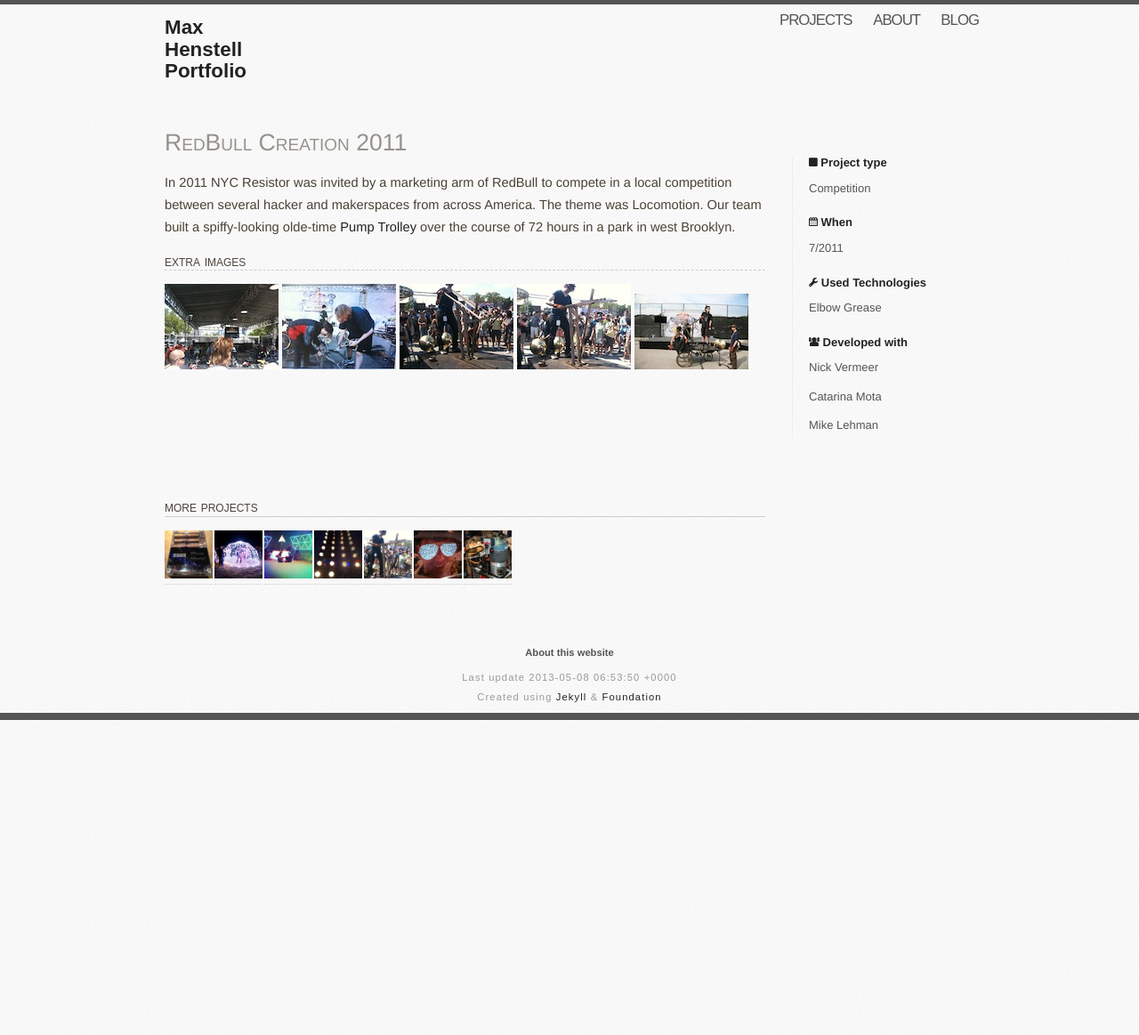
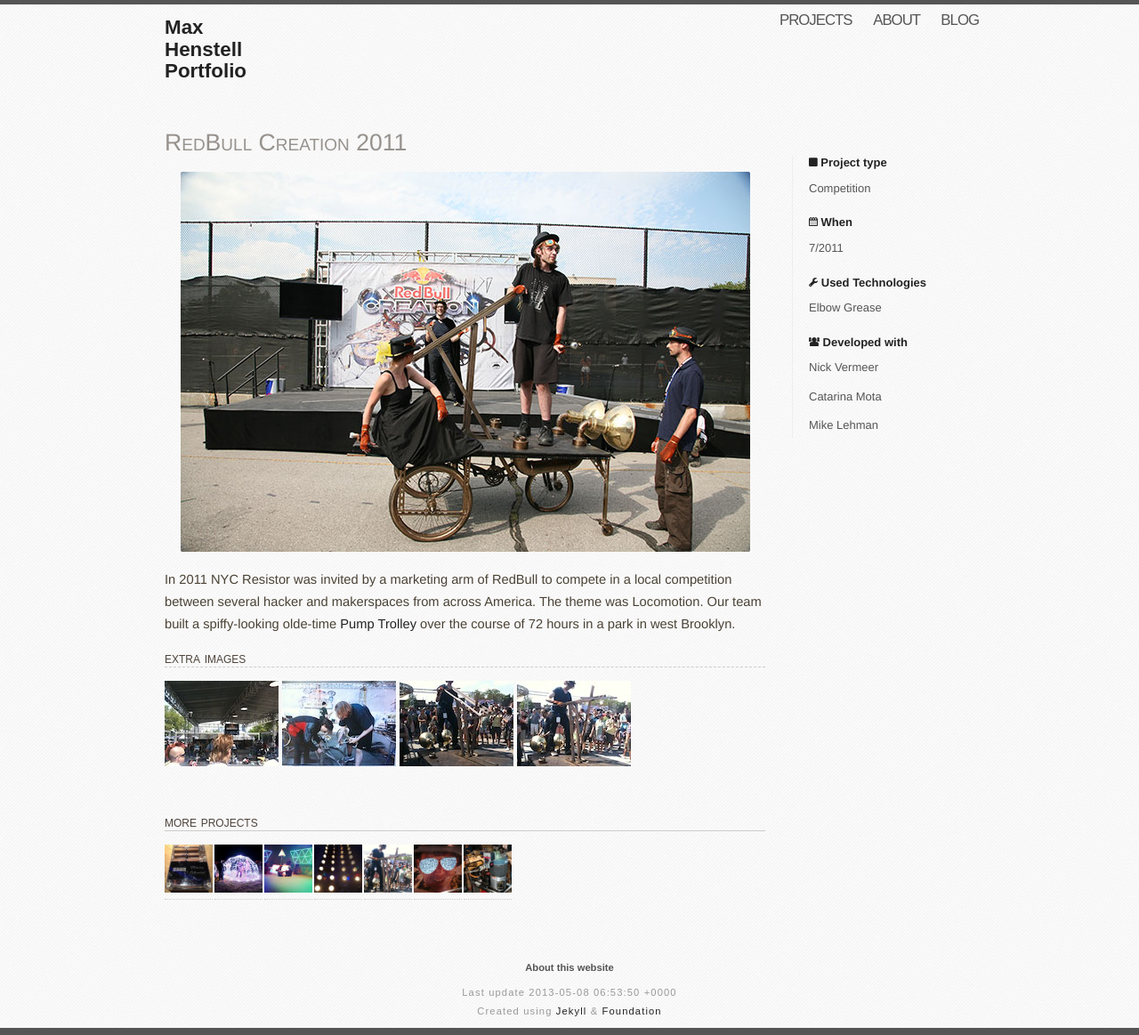
Before and after one commit to mhenstell/mhenstell.github.io, a Jekyll site: the page built from projects/_posts/2011-07-12-redbull-2011.md, in a window 1280 px wide. Shown: the whole page at 89% size. Built offline with Jekyll 4.4.1, drawn with Linux system fonts in a browser that asks for light colours; nearby versions of some CDN libraries; Markdown is read by kramdown in place of the engine named in the settings; before the commit the page ends 900 px from its top, so only the background shows below that.

Commit message:
Cleaning up project pages

```diff
--- a/projects/_posts/2011-07-12-redbull-2011.md
+++ b/projects/_posts/2011-07-12-redbull-2011.md
@@ -10,9 +10,11 @@
 collaborators: [Nick Vermeer, Catarina Mota, Mike Lehman]
 task:
 desc:
-images: [1.jpg, 2.jpg, 3.jpg, 4.jpg, 5.jpg]
+images: [1.jpg, 2.jpg, 3.jpg, 4.jpg]
 sourcecode:
 
 ---
 
+![Final Demo](/images/{{page.img}}/big/5.jpg)
+
 In 2011 NYC Resistor was invited by a marketing arm of RedBull to compete in a local competition between several hacker and makerspaces from across America. The theme was Locomotion. Our team built a spiffy-looking olde-time [Pump Trolley](http://en.wikipedia.org/wiki/Handcar) over the course of 72 hours in a park in west Brooklyn.
--- a/projects/_posts/2012-11-11-dangerarray.textile
+++ b/projects/_posts/2012-11-11-dangerarray.textile
@@ -12,7 +12,7 @@
 task:
 desc: Interactive Lighting Project
 images: [1.jpg, 2.jpg, 3.jpg, 4.jpg]
-sourcecode: [Github, https://github.com/mhenstell/incandescentArrayTransmitter]
+sourcecode: [[incandescentArrayTransmitter, https://github.com/mhenstell/incandescentArrayTransmitter]]
 context:
 ---
 
```
Also changed, not shown: projects/_posts/2010-08-15-luckyloathing.md (+1 -1 lines).
